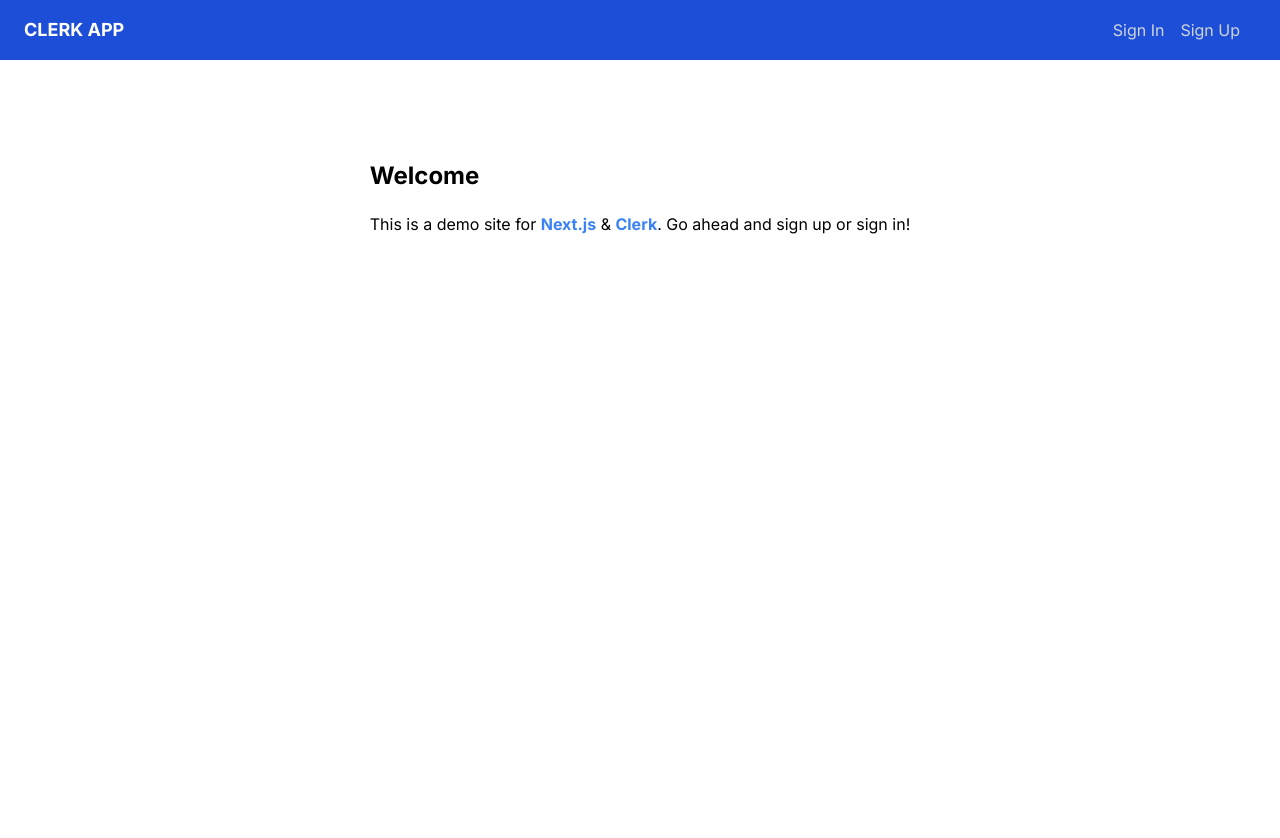
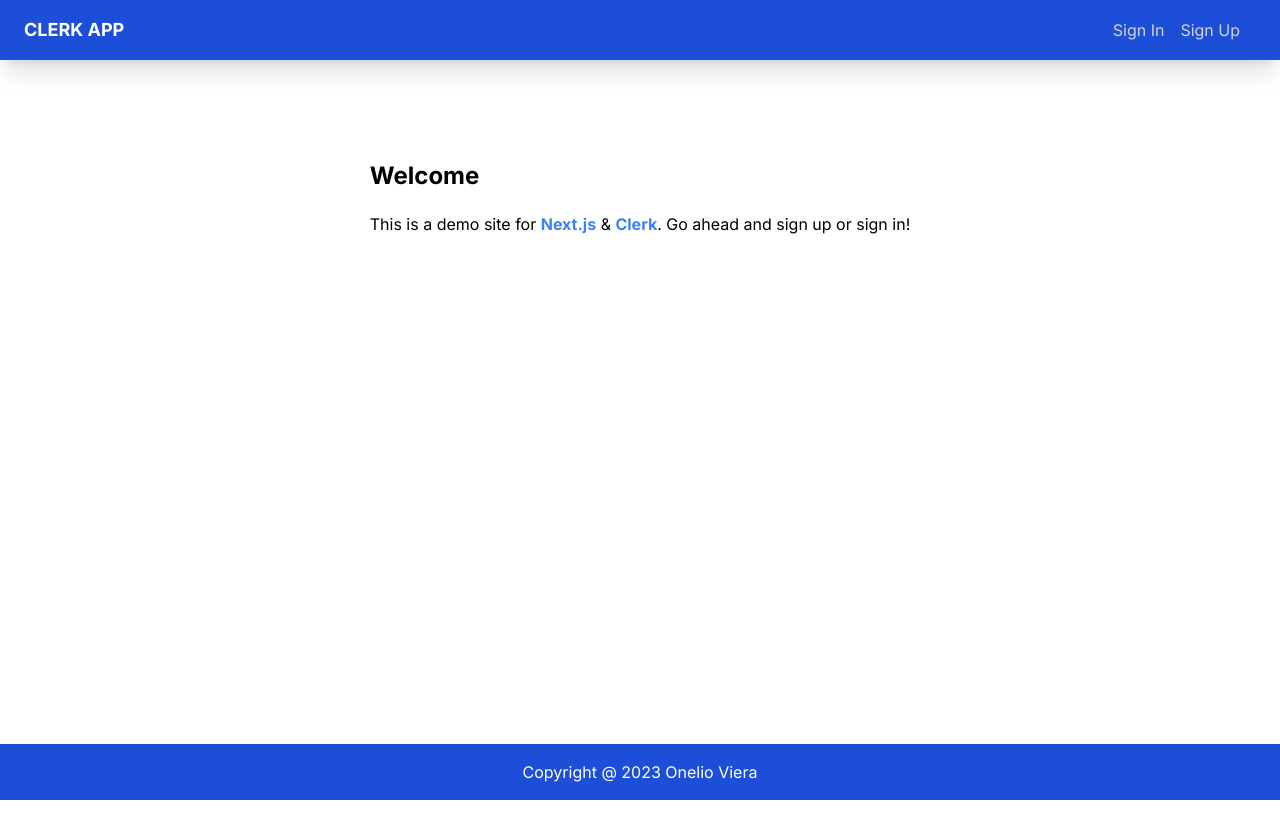
Before and after one commit to OnelioViera/clerk-app, a Next.js app: page / in a window 1280 px wide. Shown: the top 838 px of the page. Built offline with nearby package versions, Linux system fonts and the light colour scheme; no server answers.

Commit message:
update files

```diff
--- /dev/null
+++ b/app/components/Footer.jsx
@@ -0,0 +1,13 @@
+const Footer = () => {
+  return (
+    <>
+    <div className="bg-blue-700 py-4 sticky bottom-0 px-6 flex items-center justify-between text-white">
+      <div className="container">
+      <p className="flex items-start justify-center">Copyright @ 2023 Onelio Viera</p>
+      </div>
+    </div>
+    </>
+  )
+}
+
+export default Footer
--- a/app/components/Header.jsx
+++ b/app/components/Header.jsx
@@ -6,7 +6,7 @@ const Header = () => {
 
   return (
     <>
-      <nav className="bg-blue-700 py-4 px-6 flex items-center justify-between mb-5">
+      <nav className="bg-blue-700 py-4 sticky top-0 px-6 flex items-center justify-between mb-5 shadow-xl">
         <div className="flex items-center">
           <Link href="/">
             <div className="text-lg uppercase font-bold text-white">
--- a/app/layout.jsx
+++ b/app/layout.jsx
@@ -2,6 +2,7 @@ import './globals.css'
 import { Inter } from 'next/font/google'
 import { ClerkProvider } from '@clerk/nextjs'
 import Header from './components/Header'
+import Footer from './components/Footer'
 
 const inter = Inter({ subsets: ['latin'] })
 
@@ -23,6 +24,7 @@ export default function RootLayout({ children }) {
             </div>
           </div>
         </main>
+        <Footer />
       </body>
     </html>
     </ClerkProvider>
--- a/app/page.jsx
+++ b/app/page.jsx
@@ -5,7 +5,9 @@ export default function Home() {
     Welcome
     </h1>
     <p className="mb-5">
-    This is a demo site for <a href="https://nextjs.org/" className="font-bold text-blue-500 hover:underline" target="blank">Next.js</a> & <a href="https://clerk.com/" className="font-bold text-blue-500 hover:underline" target="blank">Clerk</a>.  Go ahead and sign up or sign in!
+    This is a demo site for <a href="https://nextjs.org/" className="font-bold text-blue-500 hover:underline" target="blank">
+      Next.js</a> & <a href="https://clerk.com/" className="font-bold text-blue-500 hover:underline" target="blank">Clerk</a>.
+      Go ahead and sign up or sign in!
     </p>
     </>
   )
```
